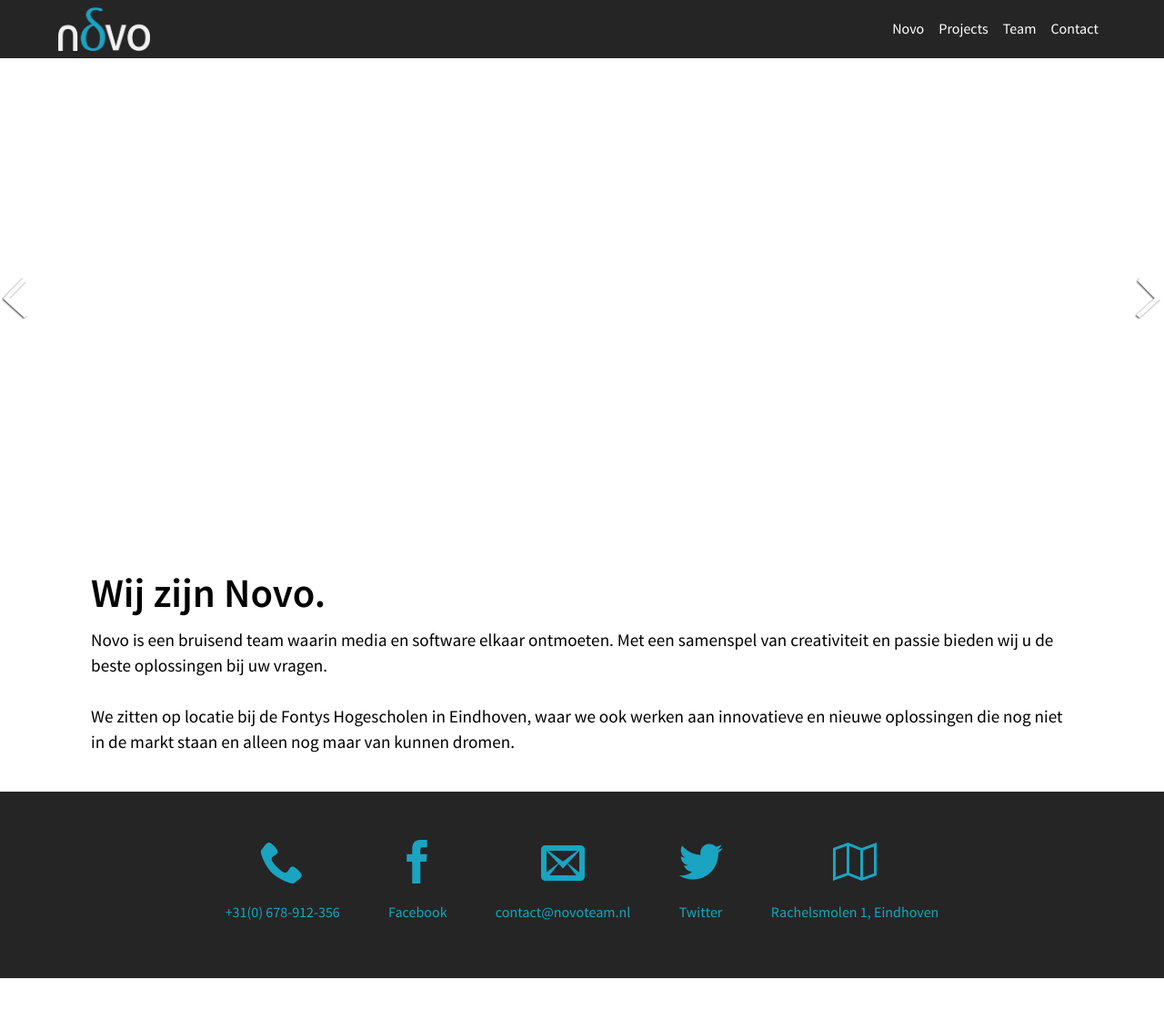
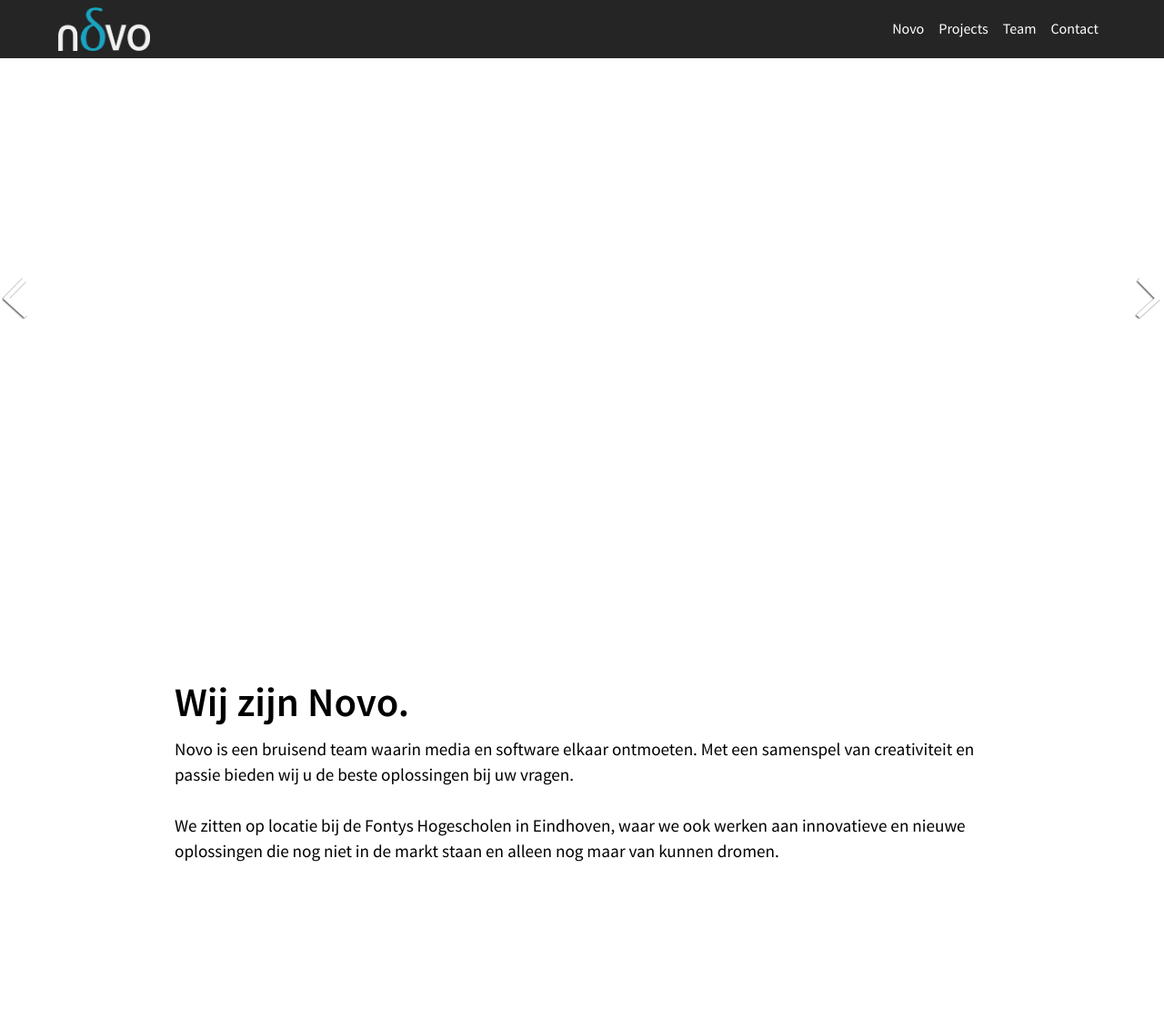
Before and after one commit to BasThomas/Novo, a PHP site: page / in a window 1280 px wide. Shown: the whole page at 91% size. Before the commit the page ends 1075 px from the top, so only its background shows below. Run offline with PHP 8.4, Linux system fonts and the light colour scheme; data that the repository does not hold is empty; some libraries are stand-ins or nearby versions.

Commit message:
Homepage aangepast

```diff
--- a/code/index.php
+++ b/code/index.php
@@ -9,6 +9,7 @@
 		<a href="#" class="control_next"></a>
 		<a href="#" class="control_prev"></a>
 		<ul>
+
 			<?php
 				$con = mysqli_connect("localhost", "delta_website", "admin", "delta_website");
 
@@ -27,27 +28,28 @@
 					$title = stripslashes($row['Name']);
 					$description = charLimit(stripslashes($row['Description']), 250);
 					echo '<li style="background-image: url(images/project/' . $row['ProjectID'] . '.jpg);">
-								<div class="bannertitlebox">
+								<div class="bannertitlebox"><div class="vertical">
 									<h1 class="inner bannertitle">' . $title . '</h1>
 									<p class="inner bannertext">
 										' . $description . '
 										<a class="colorlink bannerlink" href="project#' . $row['ProjectID'] . '">Lees meer...</a>
 									</p>
+                                    </div>
 								</div>
 							</li>';
 				}
 
 				@mysqli_close($conn);
 			?>
+
 		</ul>
 	</section>
 	<section class="block">
-		<div class="inner">
 			<h1 class="contenttitle">Wij zijn Novo.</h1>
 			<p class="contenttext">
 				Novo is een bruisend team waarin media en software elkaar ontmoeten. Met een samenspel van creativiteit en passie bieden wij u de beste oplossingen bij uw vragen.<br /><br />
 				We zitten op locatie bij de Fontys Hogescholen in Eindhoven, waar we ook werken aan innovatieve en nieuwe oplossingen die nog niet in de markt staan en alleen nog maar van kunnen dromen.
 			</p>
-		</div>
 	</section>
+</section>
 <?php include './parts/footer.php'; ?>
--- a/code/parts/footer.php
+++ b/code/parts/footer.php
@@ -1,42 +1,5 @@
-	<footer class="block">
-		<div class="inner">
-			<form id="mailform" action="" method="post" enctype="multipart/form-data">
-				<label>Name:</label>
-				<input class="field" type="text" name="name">
-				<br>
-				<label>E-mail:</label>
-				<input class="field" type="text" name="mail">
-				<br>
-				<label>Comment:</label>
-				<textarea type="text" class="field" height="6em" name="comment" rows="4" cols="22"></textarea>
-				<br>
-				<button class="button" value="Verstuur" name="button">Send</button>
-				<br>
-			</form>
-		</div>
-		<div class="inner" style="text-align: center;">
-			<p class="contenttext">
-				<div class="contactrow colorlink"><i class="icon-phone"></i>+31(0) 678-912-356</div>
-				<div class="contactrow"><a class="colorlink" href="https://www.facebook.com/novoteam"><i class="icon-facebook"></i>Facebook</a></div>
-				<div class="contactrow mailbutton"><a class="colorlink" target="_blank" href="mailto:contact@novoteam.nl"><i class="icon-email"></i>contact@novoteam.nl</a></div>
-				<div class="contactrow"><a class="colorlink" target="_blank" href="https://twitter.com/novo_team"><i class="icon-twitter"></i>Twitter</a></div>
-				<div class="contactrow"><a class="colorlink" target="_blank" href="https://www.google.nl/maps/place/Rachelsmolen+1,+5612+MA+Eindhoven/@51.4516268,5.4814267,17z/data=!3m1!4b1!4m2!3m1!1s0x47c6d92199730073:0x2a4de046a5d850af?hl=en"><i class="icon-maps"></i>Rachelsmolen 1, Eindhoven</a></div>
-			</p>
-		</div>
-		<!--<section class="inner">
-			<section class="footercolumn">
-				<h1 class="contenttitle">#Social</h1>
-				<p class="contenttext">
-					Do you like our services or our projects?<br />
-					Please like us on <a class="colorlink" href="https://www.facebook.com/novoteam">Facebook</a>, follow us on <a class="colorlink" href="https://twitter.com/novodelta">Twitter</a> or subscribe to us on <a class="colorlink" href="https://www.youtube.com/user/NovoDelta">Youtube</a> to see our latest work.
-			</section>
-			<section class="footercolumn">
-				<h1 class="contenttitle">Contact Us</h1>
-				<p class="contenttext">
-					Want to reach out to us? Feel free to send us an email at <a class="colorlink" href="mailto:contact@novoteam.nl">contact@novoteam.nl</a> or send us a regular old mail over at <a class="colorlink" href="">Rachelsmolen 1, Eindhoven, The Netherlands</a>
-			</section>
-			<figure class="footerlogo"></figure>
-			<div style="clear: both;"></div>
-		</section>-->
+	<footer>
+
+
 	</footer>
 </section>
--- a/code/resources/animatescroll.js
+++ b/code/resources/animatescroll.js
@@ -160,7 +160,7 @@
     // default options
     $.fn.animatescroll.defaults = {
         easing:"swing",
-        scrollSpeed:800,
+        scrollSpeed:1000,
         padding:0,
         element:"html,body"
     };
--- a/code/resources/source.js
+++ b/code/resources/source.js
@@ -204,13 +204,6 @@ $(document).ready(function()
 		});
 
 
-	/* --- Notification Handling --- */
-
-		$(document).on('click', '.mailbutton', function () {
-			event.preventDefault();
-			$('#mailform').slideToggle().animatescroll({scrollSpeed:1000,easing:'easeOutQuart'});;
-		});
-
 
 	/* --- Miscellaneous Handling --- */
 
--- a/code/resources/style.css
+++ b/code/resources/style.css
@@ -122,6 +122,11 @@
 		content: "\e605";
 	}
 
+    *{
+        -webkit-font-smoothing: antialiased;
+        -moz-osx-font-smoothing: grayscale;
+    }
+
 
 /* --- Basic Layout --- */
 
@@ -190,7 +195,8 @@
 
 	.container
 	{
-		position: absolute;
+/*		position: absolute;*/
+        position: relative;
 		overflow-x: hidden;
 		width: 100%;
 		margin: 4em 0 0;
@@ -227,13 +233,21 @@
 
 	.bannertitlebox
 	{
-		position: absolute;
+		position: relative;
 		width: 100%;
-		padding: 40px 0;
+/*		padding: 40px 0;*/
+        height: 100%;
 		bottom: 0px;
 		background-color: rgba(37, 37, 37, 0.65);
 		color: #f1f1f1;
 	}
+
+    .vertical{
+        display: block;
+        position: relative;
+        top: 50%;
+        transform: translateY(-50%);
+    }
 
 	.bannertitle
 	{
@@ -243,6 +257,7 @@
 		font-size: 2.8em;
 		line-height: 0.7em;
 		font-weight: 100;
+        text-shadow: 2px 2px #000;
 	}
 
 	.bannertext
@@ -252,6 +267,7 @@
 		font-size: 1.2em;
 		line-height: 1.4em;
 		font-weight: 100;
+        text-shadow: 2px 2px #000;
 	}
 
 	.bannerlink
@@ -376,7 +392,9 @@
 
 	.block
 	{
-		padding: 40px 0;
+		padding: 10em 0;
+        width: 70%;
+        margin: 0 auto;
 		background-color: #FFFFFF;
 	}
 
```
